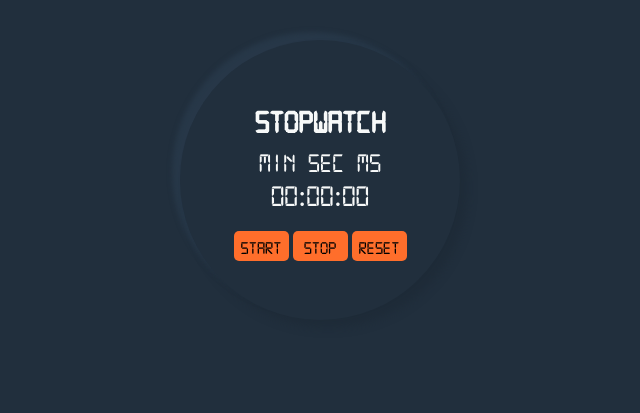
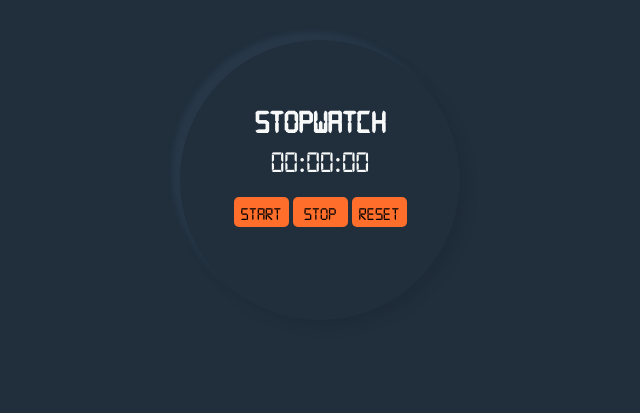
Before and after one commit to garvmehta/stopwatch.io, a plain HTML site: page index.html in a window 1280 px wide. Shown: the part 220-633 px from the top of the page, without its empty margins (320-960 px from the left). Drawn offline with Linux system fonts and the light colour scheme.

Commit message:
Update index.html

```diff
--- a/index.html
+++ b/index.html
@@ -67,9 +67,7 @@
             <h1 style="font-family:digitalfont;">STOPWATCH</h1>
             <br>
             <div id="watch">
-                <span style="font-size: 27px; font-family:digitalfont;" >Min </span><span style="font-size: 27px; font-family:digitalfont;">Sec </span><span style="font-size: 27px; font-family:digitalfont;">Ms</span>
-                <br>
-                <span id="min" style="font-family:digitalfont;">00</span>:<span id="sec" style="font-family:digitalfont;">00</span>:<span id="ms" style="font-family:digitalfont;">00</span>
+              <span id="min" style="font-family:digitalfont;">00</span>:<span id="sec" style="font-family:digitalfont;">00</span>:<span id="ms" style="font-family:digitalfont;">00</span>
             </div>
             <br>
             <input type="button" onclick="start()" value="Start" class="btn" style="font-family:digitalfont;">
```
